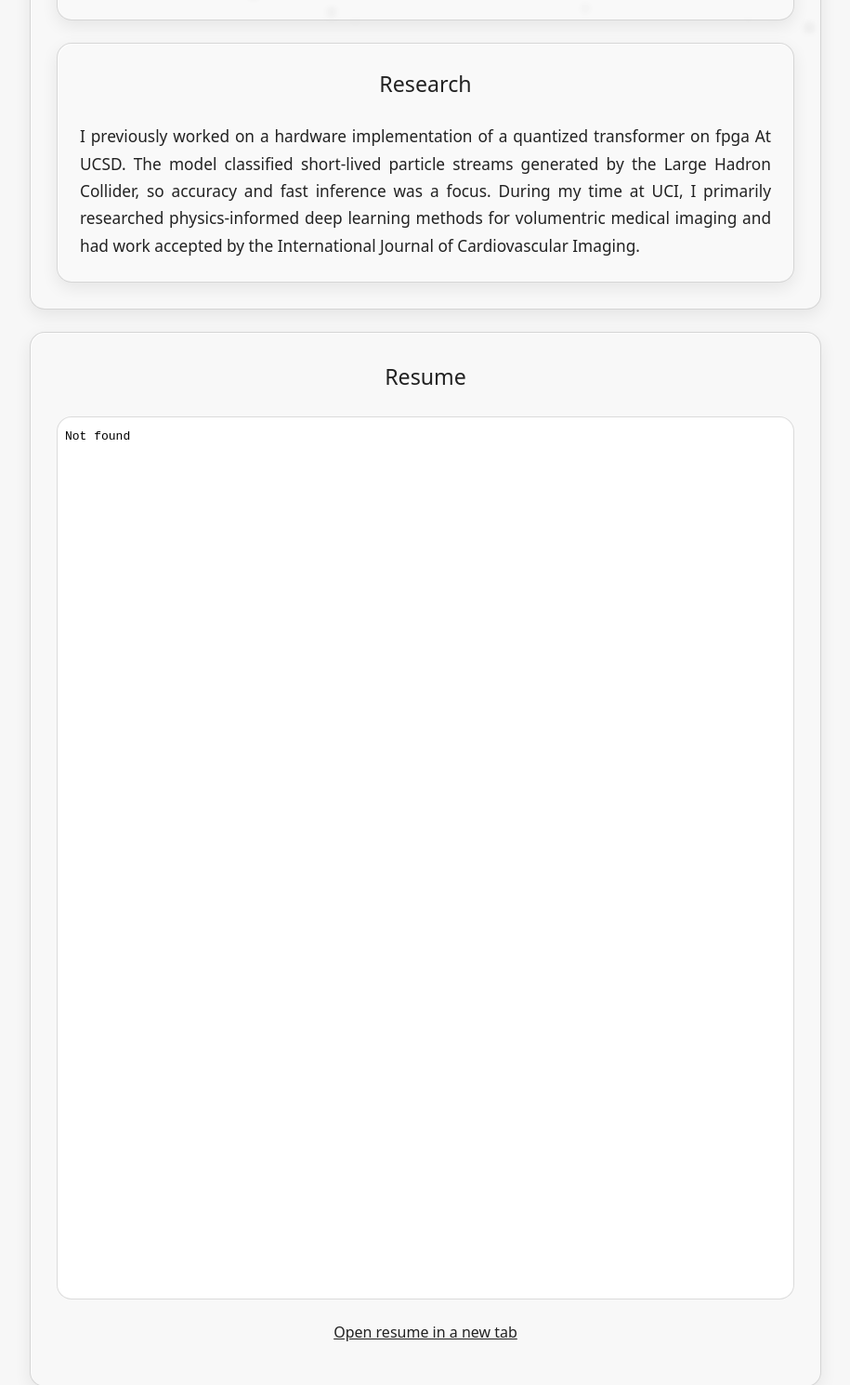
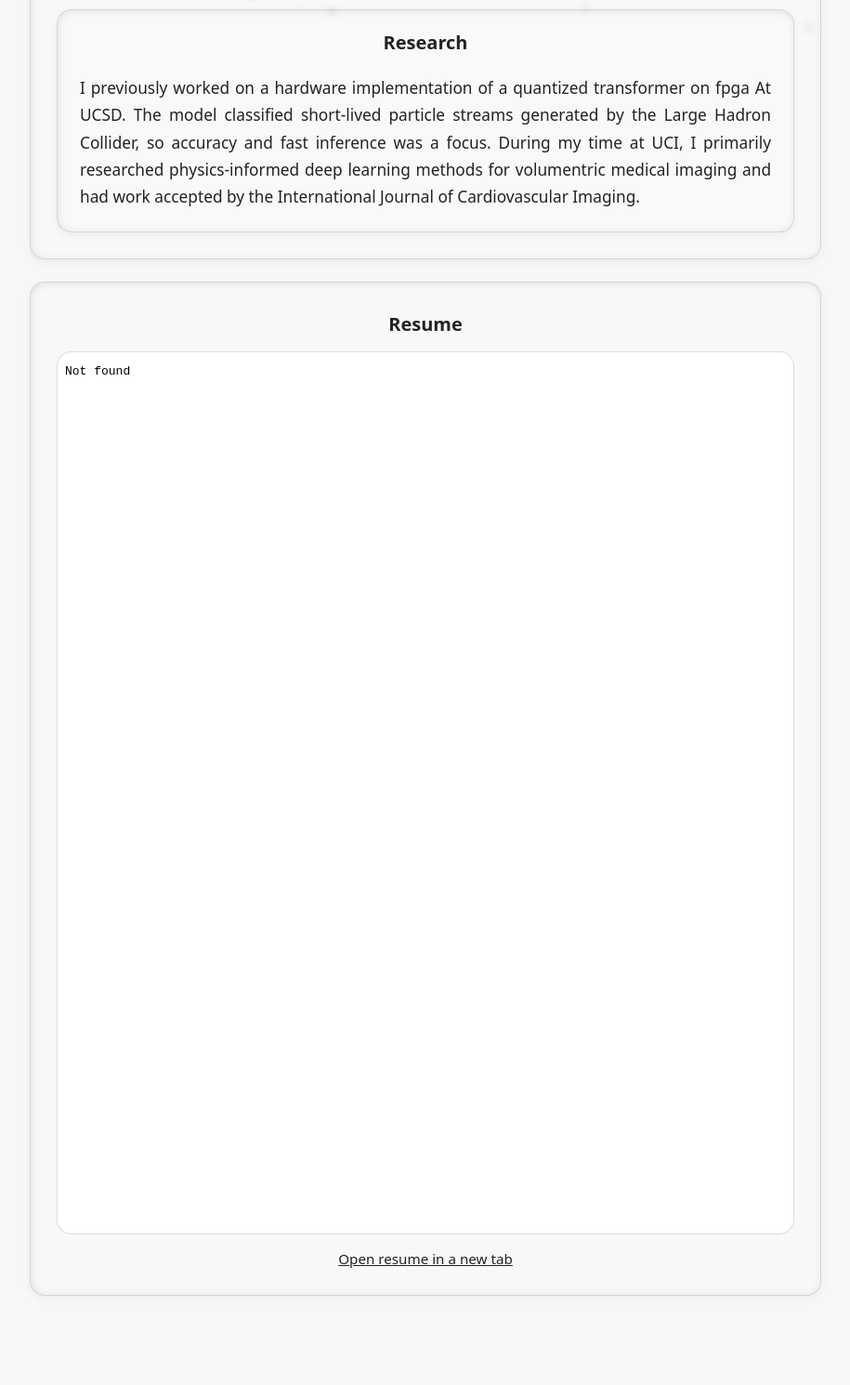
Before and after one commit to singhtejus/singhtejus.github.io, a plain HTML site: page index.html in a window 1280 px wide. Shown: the part 769-2259 px from the top of the page at 93% size, without its empty margins (182-1097 px from the left). After the commit the page ends 2227 px from the top, so only its background shows below. Drawn offline with Linux system fonts and the light colour scheme.

Commit message:
Tune pane depth and title spacing

```diff
--- a/assets/css/styles.css
+++ b/assets/css/styles.css
@@ -7,7 +7,8 @@
   --radius: 16px;
   --glass: rgba(255, 255, 255, 0.12);
   --glass-edge: rgba(255, 255, 255, 0.62);
-  --glass-shadow: rgba(0, 0, 0, 0.08);
+  --glass-shadow: rgba(0, 0, 0, 0.05);
+  --glass-inset-shadow: rgba(0, 0, 0, 0.10);
   --shoot-angle: 26.565deg;
 }
 
@@ -21,6 +22,7 @@
     --glass: rgba(255, 255, 255, 0.04);
     --glass-edge: rgba(255, 255, 255, 0.22);
     --glass-shadow: rgba(0, 0, 0, 0.18);
+    --glass-inset-shadow: rgba(0, 0, 0, 0.06);
   }
 }
 
@@ -122,8 +124,19 @@ main {
   backdrop-filter: blur(4px) saturate(130%);
   -webkit-backdrop-filter: blur(4px) saturate(130%);
   box-shadow:
-    inset 1px 1px 0 var(--glass-edge),
-    0 6px 18px var(--glass-shadow);
+    inset 1px 1px 8px var(--glass-inset-shadow),
+    inset -1px -1px 0 var(--glass-edge),
+    0 3px 10px var(--glass-shadow);
+}
+
+@media (prefers-color-scheme: dark) {
+  .bio,
+  .resume,
+  .bio-pane {
+    box-shadow:
+      inset 1px 1px 0 var(--glass-edge),
+      0 6px 18px var(--glass-shadow);
+  }
 }
 
 .bio,
@@ -139,7 +152,7 @@ main {
 }
 
 .bio-pane {
-  padding: 24px;
+  padding: 18px 24px 22px;
 }
 
 .bio::before,
@@ -153,10 +166,10 @@ main {
 
 .bio-title,
 .section-title {
-  margin: 0 0 22px 0;
+  margin: 0 0 12px 0;
   text-align: center;
-  font-size: 1.45rem;
-  font-weight: 400;
+  font-size: 1.25rem;
+  font-weight: 700;
 }
 
 .bio p {
@@ -174,12 +187,15 @@ main {
 }
 
 .resume-link {
-  margin-top: 14px;
+  margin-top: 8px;
+  margin-bottom: 0;
   text-align: center;
+  line-height: 1.3;
 }
 
 .resume-link a {
   color: inherit;
+  font-size: 0.95rem;
 }
 
 @keyframes twinkle {
```
